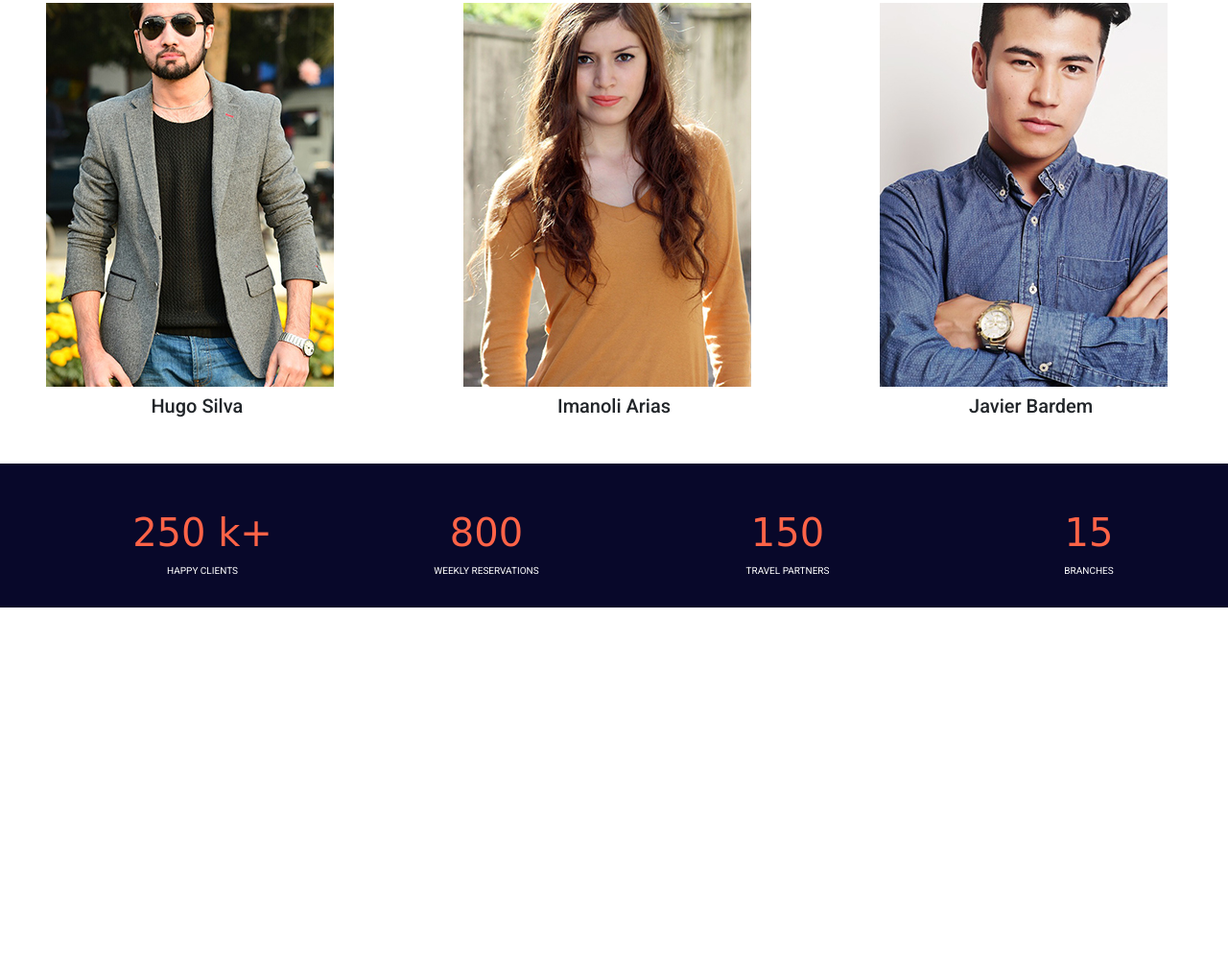
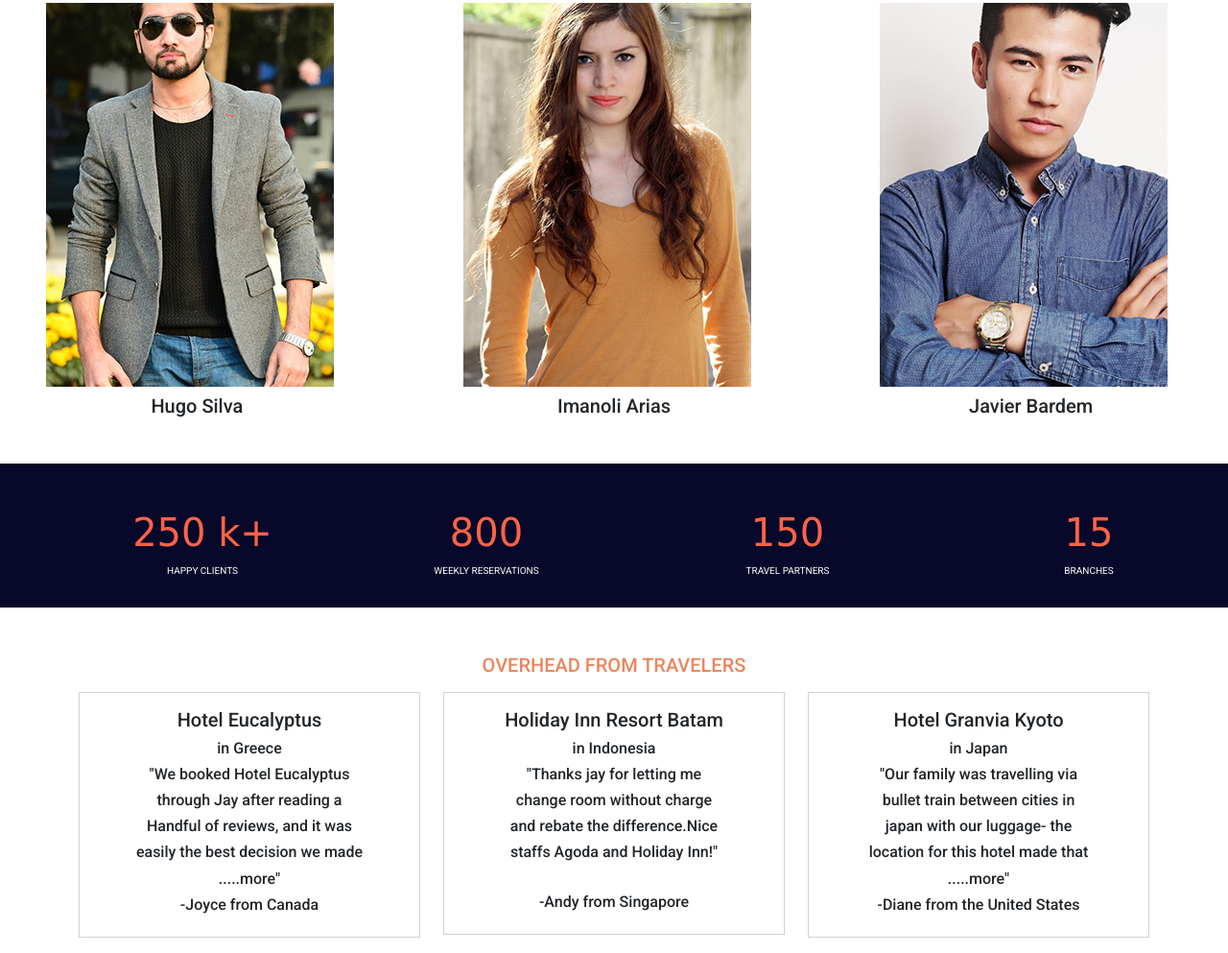
Before and after one commit to Kavindi61/Jay_Travel, a plain HTML site: page index.html in a window 1280 px wide. Shown: the part 872-1865 px from the top of the page at 96% size. Before the commit the page ends 1505 px from the top, so only its background shows below. Drawn offline with nearby package versions, Linux system fonts and the light colour scheme.

Commit message:
add feed back section

```diff
--- a/index.html
+++ b/index.html
@@ -173,8 +173,69 @@
         </div>
 
     </div>
+ </section>
+ <!-- feedback  -->
 
+ <section>
+    <div>
+        <h3 class="fs-5 text-center mb-lg-3 mt-5"><span class="title">OVERHEAD FROM TRAVELERS</span></h3>
+    </div>
  </section>
+
+ <section class="container">
+    <div class="row reviews">
+      <div class="col-md-4">
+         <div class="card text-center mb-3 rounded-0">
+              <div class="card-body textimonials">
+                <h5 class="card-title-text  fs-5">Hotel Eucalyptus</h5>
+                <h6 class="location">in Greece</h6>
+                <h6>"We booked Hotel Eucalyptus</h6>
+                <h6>through Jay after reading a</h6>
+                <h6>Handful of reviews, and it was</h6>
+                <h6>easily the best decision we made</h6>
+                <h6 class="end">.....more"</h6>
+
+                <h6 class="location-1">-Joyce from Canada</h6>
+              </div>
+
+          </div>
+      </div>
+      <div class="col-md-4">
+          <div class="card text-center mb-3 rounded-0">
+               <div class="card-body textimonials">
+                 <h5 class="card-title-text  fs-5">Holiday Inn Resort Batam</h5>
+                 <h6 class="location">in Indonesia</h6>
+                 <h6>"Thanks jay for letting me</h6>
+                 <h6>change room without charge</h6>
+                 <h6>and rebate the difference.Nice</h6>
+                 <h6>staffs Agoda and Holiday Inn!"</h6>
+                 <br>
+
+                 <h6 class="location-1">-Andy from Singapore</h6>
+               </div>
+
+           </div>
+       </div>
+       <div class="col-md-4">
+          <div class="card text-center mb-3 rounded-0">
+               <div class="card-body textimonials">
+                 <h5 class="card-title-text  fs-5">Hotel Granvia Kyoto</h5>
+                 <h6 class="location">in Japan</h6>
+                 <h6>"Our family was travelling via</h6>
+                 <h6>bullet train between cities in</h6>
+                 <h6>japan with our luggage- the</h6>
+                 <h6>location for this hotel made that</h6>
+                 <h6 class="end">.....more"</h6>
+
+                 <h6 class="location-1">-Diane from the United States</h6>
+               </div>
+
+           </div>
+       </div>
+</div>
+</section>
+
+
 
 
 
```
